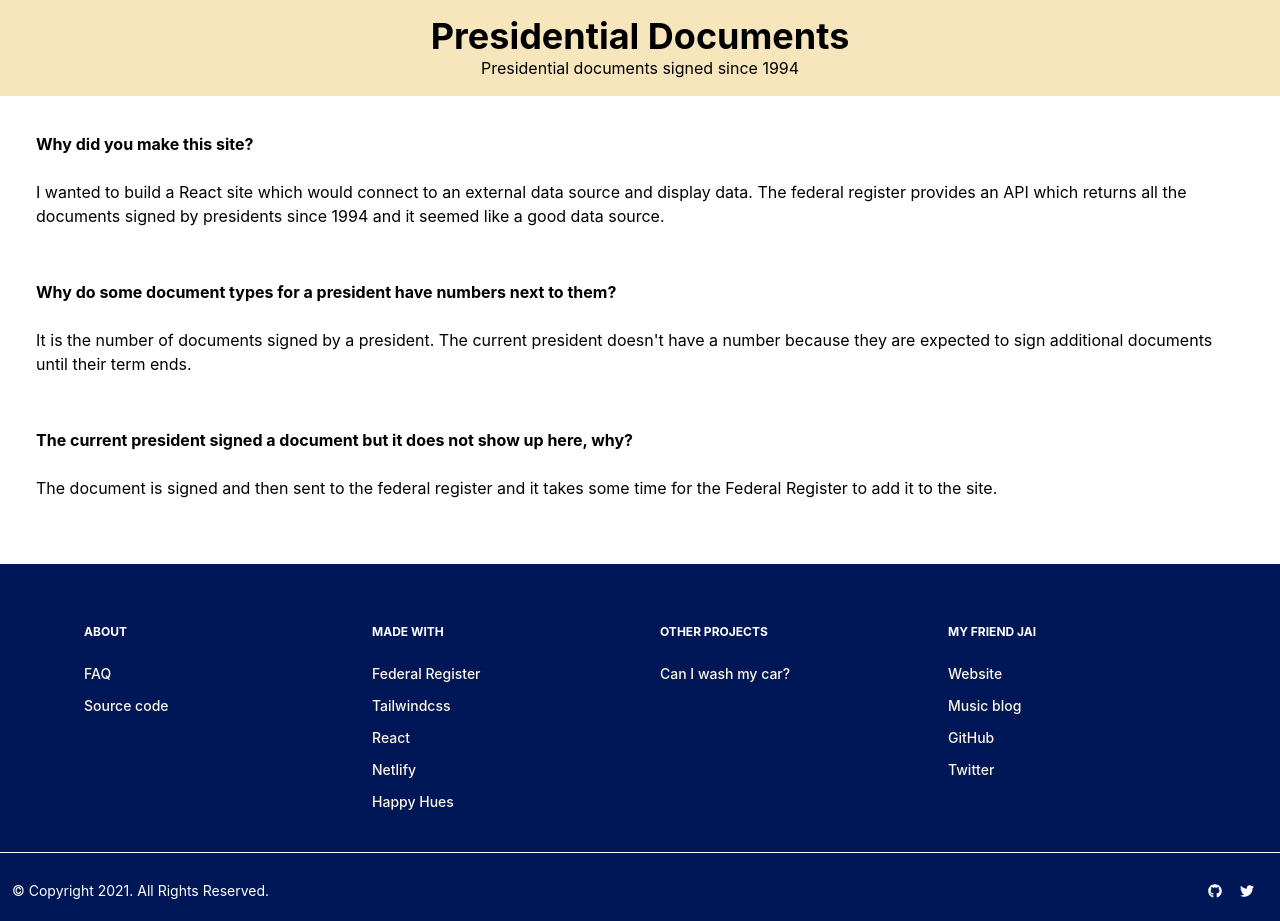
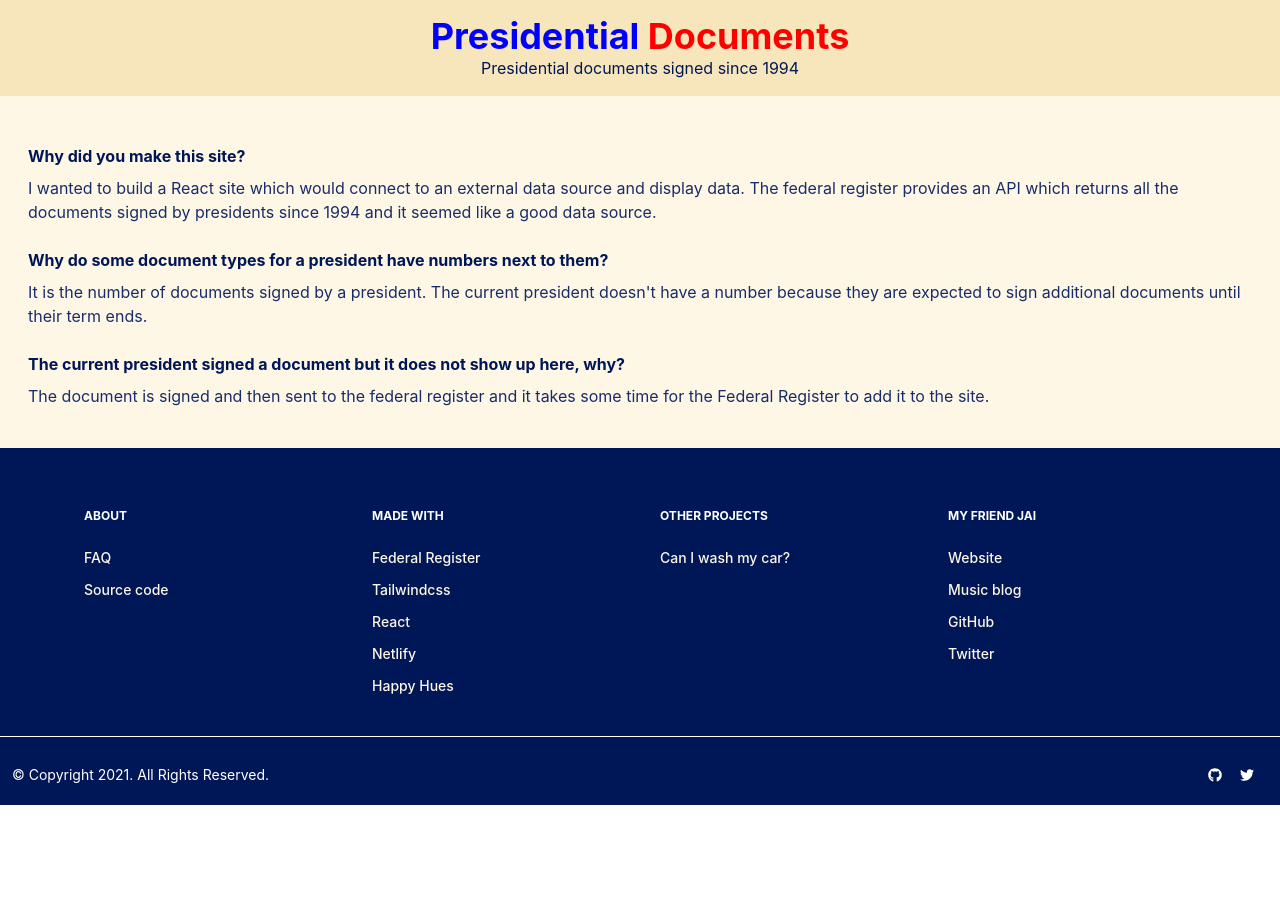
Before and after one commit to iJKTen/federal-register, a React (Create React App) app: page /faq in a window 1280 px wide. After the commit the page ends 805 px from the top, so only its background shows below. Built offline with nearby package versions, Linux system fonts and the light colour scheme.

Commit message:
updated colors

```diff
--- a/src/App/App.js
+++ b/src/App/App.js
@@ -18,10 +18,11 @@ function App() {
           <a
             title='Presidential Documents'
             href='/'>
-            Presidential Documents
+            <span className='text-democrat'>Presidential</span>&nbsp;
+            <span className='text-republican'>Documents</span>
           </a>
         </h1>
-        <p>Presidential documents signed since 1994</p>
+        <p className='text-primary'>Presidential documents signed since 1994</p>
       </header>
       <main>
         <Router>
--- a/src/FAQ/faq.js
+++ b/src/FAQ/faq.js
@@ -1,35 +1,35 @@
 const FAQ = () => {
     return (
-        <section>
-            <div class="bg-white mx-auto p-6">
-                <div class="mb-4">
-                    <div class="flex items-center justify-between bg-gray-200 pl-3 pr-2 py-3 w-full rounded text-gray-600 font-bold cursor-pointer hover:bg-gray-300">
+        <section className='bg-color-one'>
+            <div className="mx-auto p-6 container px-8 pt-10 mx-auto lg:px-4">
+                <div className="mb-4">
+                    <div className="flex items-center justify-between pl-3 pr-2 py-2 w-full rounded text-primary font-bold">
                         Why did you make this site?
                     </div>
-                    <div class="p-3">
-                        <p class="text-gray-600 mb-3">
+                    <div className="px-3">
+                        <p className="text-secondary mb-3">
                             I wanted to build a React site which would connect to an external data source and display data. The federal register
                             provides an API which returns all the documents signed by presidents since 1994 and it seemed like a good data source.
                         </p>
                     </div>
                 </div>
-                <div class="mb-4">
-                    <div class="flex items-center justify-between bg-gray-200 pl-3 pr-2 py-3 w-full rounded text-gray-600 font-bold cursor-pointer hover:bg-gray-300">
+                <div className="mb-4">
+                    <div className="flex items-center justify-between pl-3 pr-2 py-2 w-full rounded text-primary font-bold">
                         Why do some document types for a president have numbers next to them?
                     </div>
-                    <div class="p-3">
-                        <p class="text-gray-600 mb-3">
+                    <div className="px-3">
+                        <p className="text-secondary mb-3">
                             It is the number of documents signed by a president. The current president doesn't have a
                             number because they are expected to sign additional documents until their term ends.
                         </p>
                     </div>
                 </div>
-                <div class="mb-4">
-                    <div class="flex items-center justify-between bg-gray-200 pl-3 pr-2 py-3 w-full rounded text-gray-600 font-bold cursor-pointer hover:bg-gray-300">
+                <div className="mb-4">
+                    <div className="flex items-center justify-between pl-3 pr-2 py-2 w-full rounded text-primary font-bold">
                         The current president signed a document but it does not show up here, why?
                     </div>
-                    <div class="p-3">
-                        <p class="text-gray-600 mb-3">
+                    <div className="px-3">
+                        <p className="text-secondary mb-3">
                             The document is signed and then sent to the federal register and it takes some time for the Federal Register to add it to the site.
                         </p>
                     </div>
```
